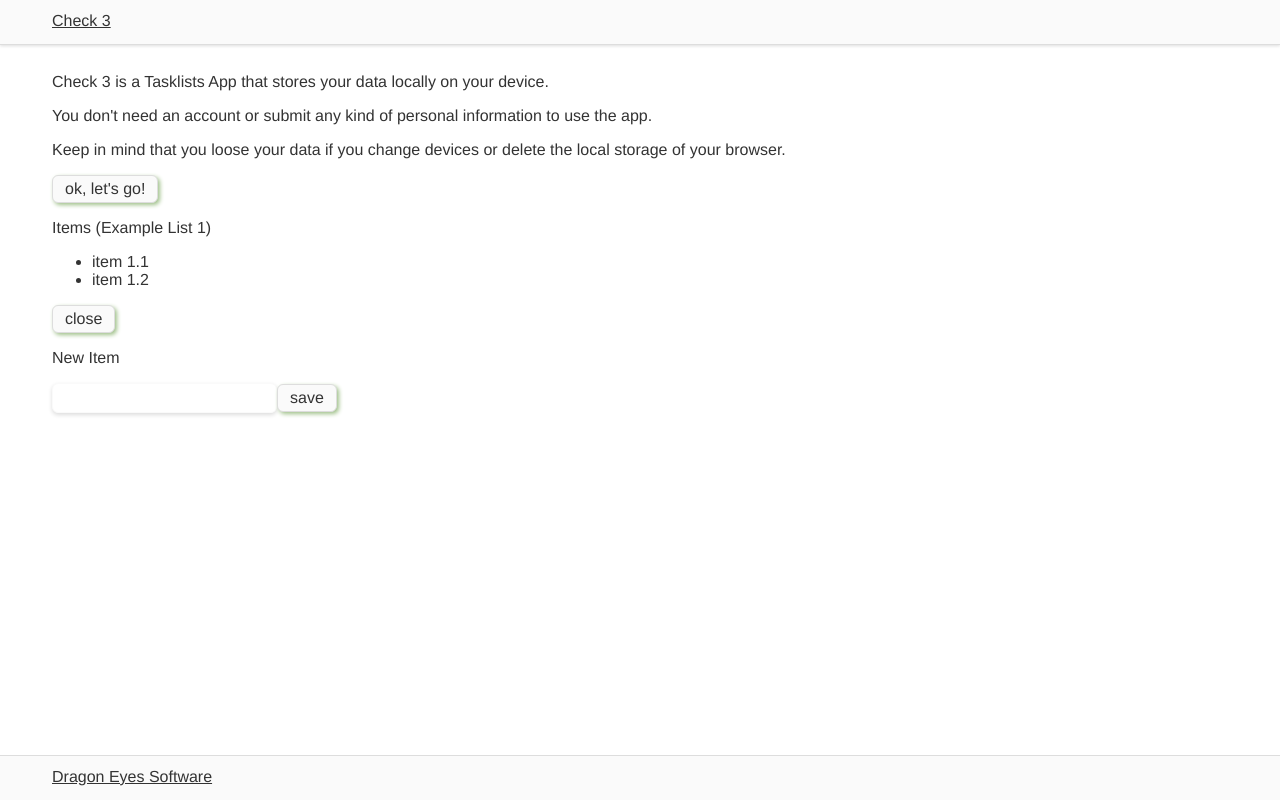
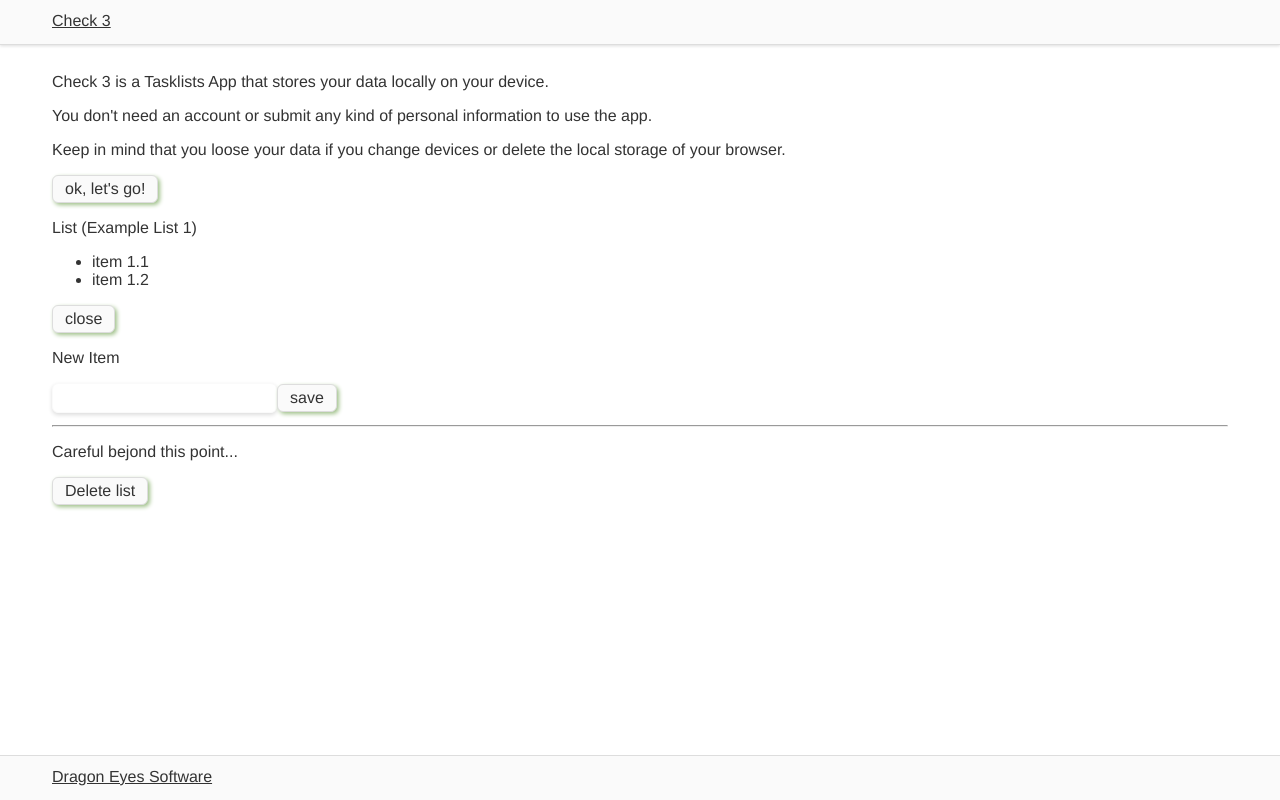
Before and after one commit to ChrisDunko/check-3, a Vue app: page / in a window 1280 px wide. Both pictures are taken after a click on the item "Example List 1". Built offline with nearby package versions, Linux system fonts and the light colour scheme.

Commit message:
delete list

```diff
--- a/src/components/Items.vue
+++ b/src/components/List.vue
@@ -1,5 +1,5 @@
 <template>
-  <p>Items ({{ listName }})</p>
+  <p>List ({{ listName }})</p>
   <ul>
     <li v-for="item in listItems"
         v-bind:key="item.name">
@@ -11,13 +11,16 @@
       dialog-type="Item"
       v-on:save="newSave"
   ></new>
+  <hr>
+  <p>Careful bejond this point...</p>
+  <button v-on:click="deleteList">Delete list</button>
 </template>
 
 <script lang="ts">
 import { defineComponent } from 'vue';
 import New from "@/components/New.vue";
 export default defineComponent({
-  name: "Items",
+  name: "List",
   components: {
     New
   },
@@ -26,6 +29,7 @@ export default defineComponent({
   ],
   emits: [
       'closeList',
+      'deleteList',
       'save'
   ],
   computed: {
@@ -37,8 +41,11 @@ export default defineComponent({
     closeList() {
       this.$emit('closeList');
     },
+    deleteList() {
+      this.$emit('deleteList');
+    },
     newSave(nameNew: string) {
-      console.log('New @ Items: ' + nameNew);
+      console.log('New @ List: ' + nameNew);
       this.$emit('save', nameNew);
     }
   }
--- a/src/views/Check3.vue
+++ b/src/views/Check3.vue
@@ -7,12 +7,13 @@
       v-if="!listFocus"
       v-on:selectList="setListFocus"
   ></lists>
-  <items
+  <list
       v-if="listFocus"
       v-bind:listName="listFocus"
       v-on:closeList="closeList"
+      v-on:deleteList="deleteList"
       v-on:save="newSave"
-  ></items>
+  ></list>
   <new
       v-if="listNewDialog"
       dialog-type="List"
@@ -24,7 +25,7 @@
 import { defineComponent } from 'vue';
 import Intro from "@/components/Intro.vue";
 import Lists from "@/components/Lists.vue";
-import Items from "@/components/Items.vue";
+import List from "@/components/List.vue";
 import New from "@/components/New.vue";
 export default defineComponent({
   name: 'Index',
@@ -32,7 +33,7 @@ export default defineComponent({
     New,
     Intro,
     Lists,
-    Items,
+    List,
   },
   data() {
     return {
@@ -79,6 +80,16 @@ export default defineComponent({
     closeList() {
       this.listFocus = '';
       this.listNewDialog = true;
+    },
+    deleteList() {
+      // console.log('delete list ' + this.listFocus);
+      const position = this.$store.state.lists.map(function(list) { return list.name; }).indexOf(this.listFocus);
+      // console.log(position);
+      this.$store.state.lists.splice(position, 1);
+      this.listFocus = '';
+      this.listNewDialog = true;
+      const listsString = JSON.stringify(this.$store.state.lists);
+      localStorage.setItem('lists', listsString);
     }
   }
 });
```
